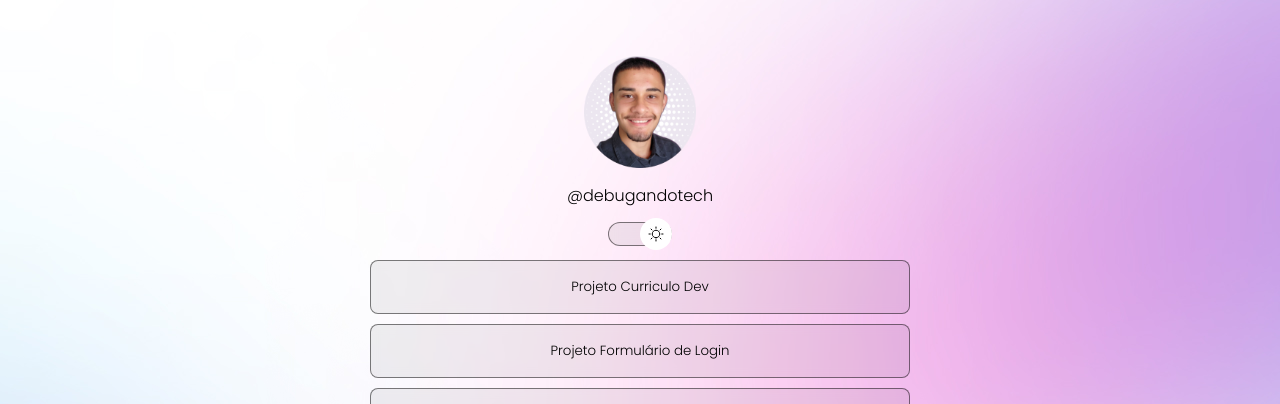
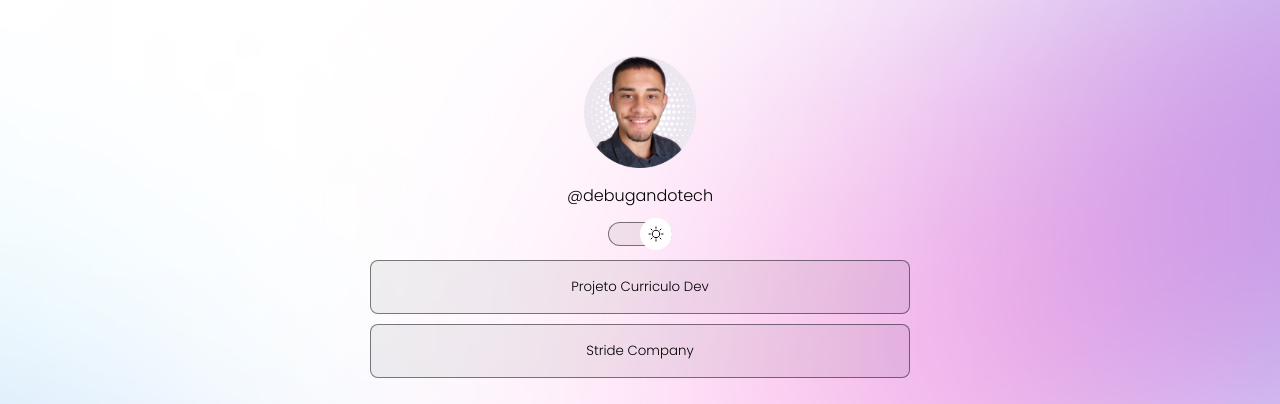
Before and after one commit to debugandotech/DevLinks, a plain HTML site: page index.html in a window 1280 px wide. Shown: the top 404 px of the page. Drawn offline with nearby package versions, Linux system fonts and the light colour scheme.

Commit message:
Removing a button

```diff
--- a/index.html
+++ b/index.html
@@ -25,7 +25,6 @@
 
     <ul>
       <li><button><a href="https://debugandotech.github.io/CurriculoDev" target="_blank">Projeto Curriculo Dev</a></button></li>
-      <li><button><a href="https://debugandotech.github.io/LoginForm" target="_blank">Projeto Formulário de Login</a></button></li>
       <li><button><a href="https://www.stridecompany.com.br/" target="_blank">Stride Company</a></button></li>
     </ul> <!-- Fim das CTA's -->
 
```
